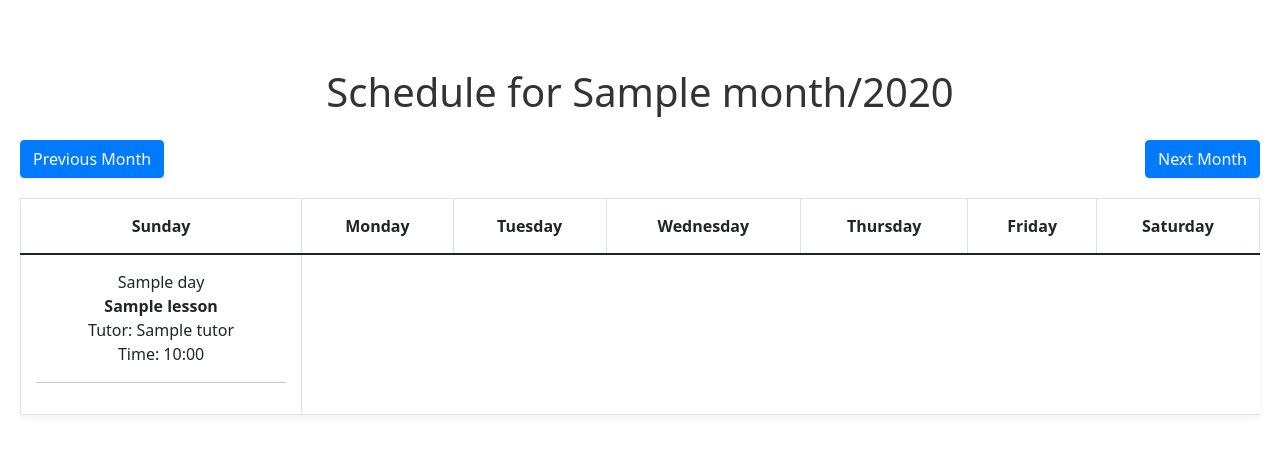
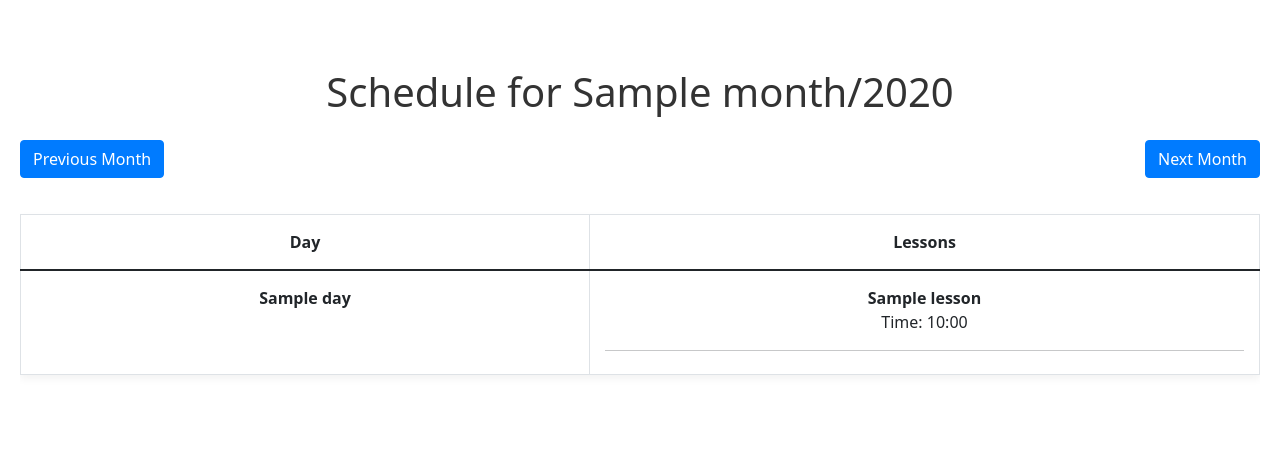
Before and after one commit to Ale-Newport/Orca, a Django app: template tutorials/templates/tutor/tutor_schedule.html in a window 1280 px wide. Shown: the part 104-558 px from the top of the page. Run offline with Django 3.2, Linux system fonts and the light colour scheme; the template is opened without the code that fills it: most values are stand-ins (such as "Sample title", 1, 10 or a date in 2020); some libraries are stand-ins or nearby versions.

Commit message:
Revert "Change tutor schedule"
This reverts commit 6dab28195ff9eeca7ad682de72604b5af777ccf4.

```diff
--- a/code_tutors/urls.py
+++ b/code_tutors/urls.py
@@ -45,7 +45,7 @@ urlpatterns = [
 
     # Tutor
     path('tutor/dashboard/', tutor_views.dashboard, name='tutor_dashboard'),
-    path('tutor/choose_class/', tutor_views.choose_class, name= 'choose_class' ),
+    path('tutor/chooss_class/', tutor_views.choose_class, name= 'choose_class' ),
     path('tutor/tutor_schedule/', tutor_views.tutor_schedule, name= 'tutor_schedule'),
     path('tutor/tutor_schedule/<int:year>/<int:month>/', tutor_views.tutor_schedule, name= 'tutor_schedule'),
 
--- a/tutorials/templates/tutor/tutor_schedule.html
+++ b/tutorials/templates/tutor/tutor_schedule.html
@@ -9,41 +9,35 @@
     </div>
 
     <!-- Calendar Table -->
-    <table class="table table-bordered text-center">
-        <thead>
+    <div class="table-responsive">
+        <table class="table table-bordered table-hover text-center">
+            <thead class="thead-light">
                 <tr>
-                <th>Sunday</th>
-                <th>Monday</th>
-                <th>Tuesday</th>
-                <th>Wednesday</th>
-                <th>Thursday</th>
-                <th>Friday</th>
-                <th>Saturday</th>
+                    <th>Day</th>
+                    <th>Lessons</th>
                 </tr>
             </thead>
             <tbody>
-            {% for week in calendar %}
+                {% for day in calendar %}
                 <tr>
-                {% for day in week %}
+                    <td><strong>{{ day.day }}</strong></td>
                     <td>
-                    {% if day %}
-                        <div class="day">{{ day.day }}</div>
+                        {% if day.lessons %}
                             {% for lesson in day.lessons %}
-                            <div class="lesson">
+                                <div class="lesson mb-3">
                                     <strong>{{ lesson.subject }}</strong><br>
-                                Tutor: {{ lesson.tutor }}<br>
-                                Time: {{ lesson.date|time:"H:i" }}<br>
+                                    <span>Time: {{ lesson.date|time:"H:i" }}</span>
                                 </div>
-                            <hr>
-                        {% empty %}
-                        No lessons
+                                <hr class="my-2">
                             {% endfor %}
+                        {% else %}
+                            <span>No lessons</span>
                         {% endif %}
                     </td>
-                {% endfor %}
                 </tr>
                 {% endfor %}
             </tbody>
         </table>
     </div>
+</div>
 {% endblock %}
```
Also changed, not shown: tutorials/views/tutor_views.py (+29 -19 lines). Lines whose indentation alone changed are shown as unchanged.
